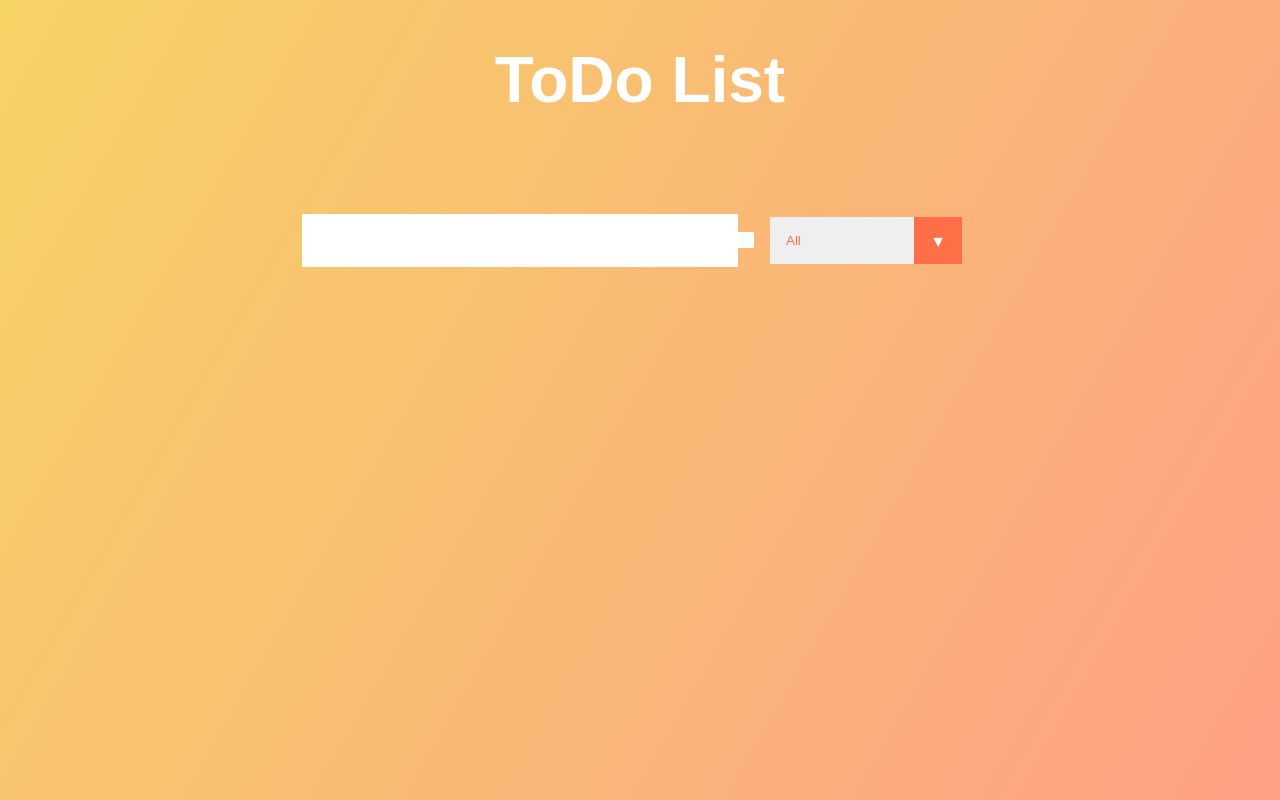
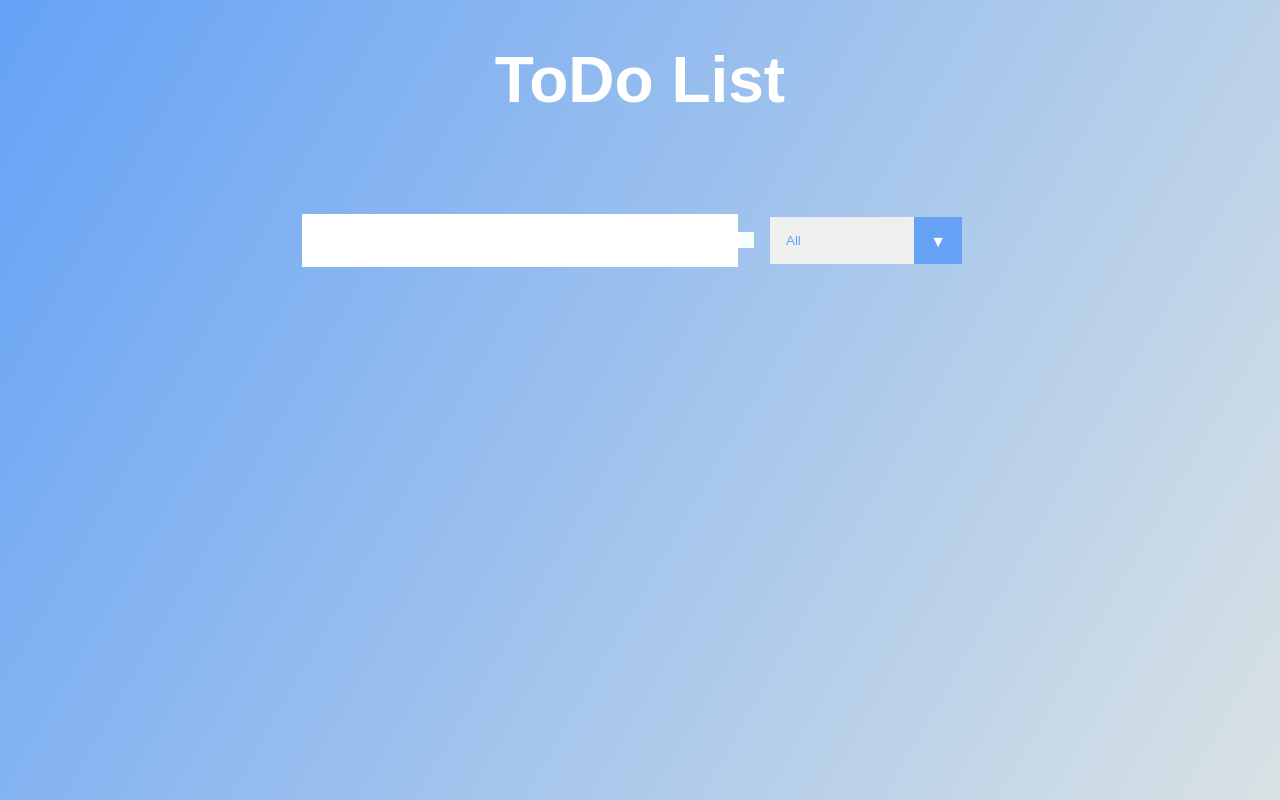
Before and after one commit to naodmekonnen/To-do-list, a React (Create React App) app in the folder app/: page / in a window 1280 px wide. Built offline with nearby package versions, Linux system fonts and the light colour scheme.

Commit message:
fixed bugs, changed colors

```diff
--- a/app/src/App.css
+++ b/app/src/App.css
@@ -4,7 +4,7 @@
     box-sizing: border-box;
   }
   body {
-    background-image: linear-gradient(120deg, #f6d365 0%, #fda085 100%);
+    background-image: linear-gradient(120deg, #65a2f6 0%, #d9e2e4 100%);
     color: white;
     font-family: "Poppins", sans-serif;
     min-height: 100vh;
@@ -34,7 +34,7 @@
     transition: all 0.3s ease;
   }
   form button:hover {
-    background: #ff6f47;
+    background: #65a2f6;
     color: white;
   }
   .todo-container {
@@ -67,7 +67,7 @@
 
   .trash-btn,
   .complete-btn {
-    background: #ff6f47;
+    background: #65a2f6;
     color: white;
     border: none;
     padding: 1rem;
@@ -115,7 +115,7 @@
     overflow: hidden;
   }
   select {
-    color: #ff6f47;
+    color: #65a2f6;
     font-family: "Poppins", sans-serif;
     cursor: pointer;
     width: 12rem;
@@ -127,7 +127,7 @@
     top: 0;
     right: 0;
     padding: 1rem;
-    background: #ff6f47;
+    background: #65a2f6;
     cursor: pointer;
     pointer-events: none;
   }
--- a/app/src/App.js
+++ b/app/src/App.js
@@ -1,8 +1,9 @@
 import React, { useState, useEffect } from "react";
 import './App.css';
-// Importing Components
 import Form from "./components/Form"
-import TodoList from "./components/Todo"
+import Todo from "./components/Todo"
+
+
 function App() {
 
   // State
@@ -68,11 +69,12 @@ function App() {
         setStatus={setStatus}
 
       />
-      <TodoList
+      <Todo
         todos={todos}
         setTodos={setTodos}
         filteredTodos={filteredTodos}
       />
+
     </div>
   );
 }
--- a/app/src/components/List.js
+++ b/app/src/components/List.js
@@ -1,6 +1,6 @@
 import React from 'react';
 
-const Todo = ({ text, todo, todos, setTodos }) => {
+const List = ({ text, todo, todos, setTodos }) => {
     // Events
     const deleteHandler = () => {
         setTodos(todos.filter((el) => el.id !== todo.id));
@@ -29,4 +29,4 @@ const Todo = ({ text, todo, todos, setTodos }) => {
     );
 }
 
-export default Todo;
+export default List;
--- a/app/src/components/Todo.js
+++ b/app/src/components/Todo.js
@@ -1,13 +1,13 @@
 import React from 'react';
-import Todo from "./Todo"
-const TodoList = ({todos, setTodos, filteredTodos}) => {
+import List from './List';
+const Todo = ({todos, setTodos, filteredTodos}) => {
     // console.log(todos);
     return(
 
         <div className="todo-container">
         <ul className="todo-list">
             {filteredTodos?.map((todo) => (
-            <Todo
+            <List
             setTodos={setTodos}
             todos={todos}
             todo={todo}
@@ -20,4 +20,4 @@ const TodoList = ({todos, setTodos, filteredTodos}) => {
     )
 }
 
-export default TodoList;
+export default Todo;
```
